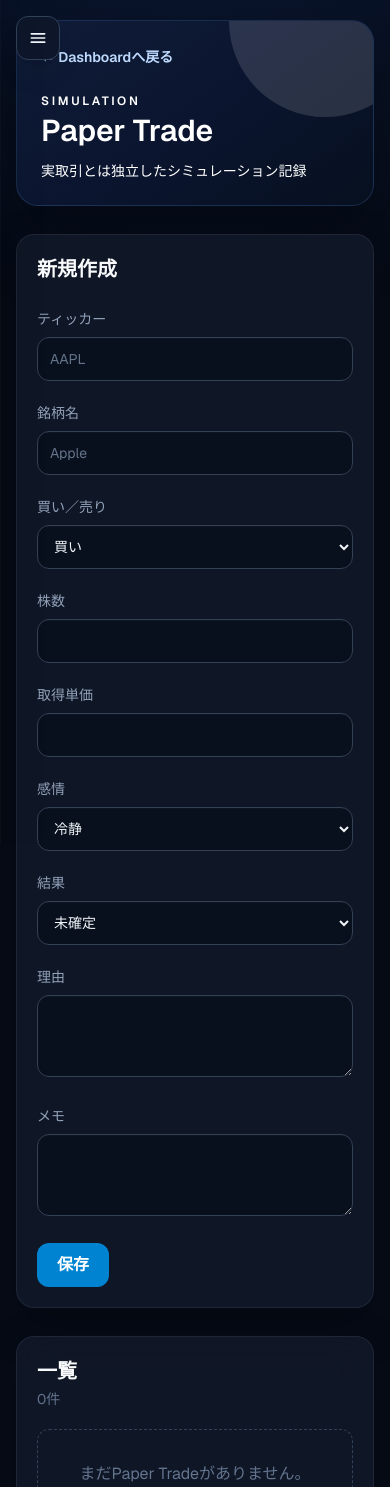
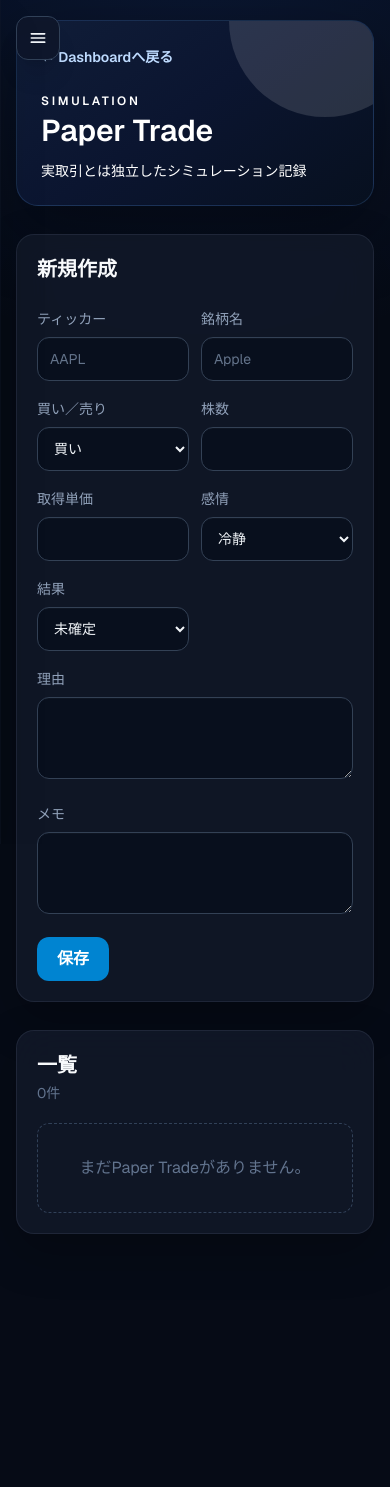
Before and after one commit to fcd0520-netizen/trade-journal, a Next.js app: page /paper-trade in a window 390 px wide. Shown: the top 1487 px of the page. After the commit the page ends 1274 px from the top, so only its background shows below. Built offline with nearby package versions, Linux system fonts and the light colour scheme.

Commit message:
Fix mobile standalone entry forms

```diff
--- a/app/paper-trade/page.tsx
+++ b/app/paper-trade/page.tsx
@@ -103,7 +103,7 @@ export default function PaperTradePage() {
             <h2 className="text-xl font-semibold text-white">{editingId === null ? "新規作成" : "編集"}</h2>
             {editingId !== null && <button type="button" onClick={reset} className="min-h-10 border border-slate-700 px-4 text-sm text-slate-300">キャンセル</button>}
           </div>
-          <div className="mt-6 grid gap-5 sm:grid-cols-2">
+          <div className="mt-6 grid min-w-0 grid-cols-2 gap-x-3 gap-y-4 sm:gap-5 [&>div]:min-w-0">
             <div><label>ティッカー</label><input value={form.ticker} onChange={(e) => update("ticker", e.target.value)} placeholder="AAPL" /></div>
             <div><label>銘柄名</label><input value={form.companyName} onChange={(e) => update("companyName", e.target.value)} placeholder="Apple" /></div>
             <div><label>買い／売り</label><select value={form.side} onChange={(e) => update("side", e.target.value as "買い" | "売り")}><option>買い</option><option>売り</option></select></div>
@@ -111,10 +111,10 @@ export default function PaperTradePage() {
             <div><label>取得単価</label><input type="number" min="0" step="0.01" inputMode="decimal" value={form.acquisitionPrice} onChange={(e) => update("acquisitionPrice", e.target.value)} /></div>
             <div><label>感情</label><select value={form.emotion} onChange={(e) => update("emotion", e.target.value)}><option>冷静</option><option>様子見</option><option>飛びつき</option><option>不安</option><option>自信あり</option><option>リベンジ</option></select></div>
             <div><label>結果</label><select value={form.result} onChange={(e) => update("result", e.target.value)}><option>未確定</option><option>勝ち</option><option>負け</option><option>引き分け</option></select></div>
-            <div className="sm:col-span-2"><label>理由</label><textarea rows={3} value={form.reason} onChange={(e) => update("reason", e.target.value)} /></div>
-            <div className="sm:col-span-2"><label>メモ</label><textarea rows={3} value={form.memo} onChange={(e) => update("memo", e.target.value)} /></div>
-            <div className="sm:col-span-2"><button type="button" onClick={save} className="min-h-11 bg-sky-600 px-5 font-semibold text-white hover:bg-sky-500">{editingId === null ? "保存" : "更新する"}</button></div>
-            {message && <p aria-live="polite" className="rounded-xl border border-emerald-500/20 bg-emerald-500/10 p-3 text-sm text-emerald-300 sm:col-span-2">{message}</p>}
+            <div className="col-span-2"><label>理由</label><textarea rows={3} value={form.reason} onChange={(e) => update("reason", e.target.value)} /></div>
+            <div className="col-span-2"><label>メモ</label><textarea rows={3} value={form.memo} onChange={(e) => update("memo", e.target.value)} /></div>
+            <div className="col-span-2"><button type="button" onClick={save} className="min-h-11 bg-sky-600 px-5 font-semibold text-white hover:bg-sky-500">{editingId === null ? "保存" : "更新する"}</button></div>
+            {message && <p aria-live="polite" className="col-span-2 rounded-xl border border-emerald-500/20 bg-emerald-500/10 p-3 text-sm text-emerald-300">{message}</p>}
           </div>
         </section>
 
--- a/app/watchlist/page.tsx
+++ b/app/watchlist/page.tsx
@@ -363,7 +363,7 @@ export default function WatchlistPage() {
             )}
           </div>
 
-          <div className="mt-6 grid gap-5 sm:grid-cols-2 lg:grid-cols-3">
+          <div className="mt-6 grid min-w-0 grid-cols-2 gap-x-3 gap-y-4 sm:gap-5 lg:grid-cols-3 [&>div]:min-w-0">
             <div><label htmlFor="ticker">ティッカー</label><input id="ticker" value={form.ticker} onChange={(event) => update("ticker", event.target.value)} placeholder="AAPL" /></div>
             <div><label htmlFor="company-name">銘柄名</label><input id="company-name" value={form.companyName} onChange={(event) => update("companyName", event.target.value)} placeholder="Apple" /></div>
             <div><label htmlFor="currency">通貨</label><select id="currency" value={form.currency} onChange={(event) => update("currency", event.target.value as WatchlistCurrency)}><option value="USD">USD</option><option value="JPY">JPY</option></select></div>
@@ -371,9 +371,9 @@ export default function WatchlistPage() {
             <div><label htmlFor="target-price">希望購入価格</label><input id="target-price" type="number" min="0" step="any" inputMode="decimal" value={form.targetPrice} onChange={(event) => update("targetPrice", event.target.value)} placeholder={form.currency === "USD" ? "165.00" : "2200"} /></div>
             <div><label htmlFor="start-date">監視開始日</label><input id="start-date" type="date" value={form.startDate} onChange={(event) => update("startDate", event.target.value)} /></div>
             <div><label htmlFor="status">ステータス</label><select id="status" value={form.status} onChange={(event) => update("status", event.target.value as WatchlistStatus)}><option value="監視中">監視中</option><option value="✅ 購入済">✅ 購入済</option><option value="❌ 見送り">❌ 見送り</option></select></div>
-            <div className="sm:col-span-2 lg:col-span-3"><label htmlFor="reason">監視理由</label><textarea id="reason" rows={3} value={form.reason} onChange={(event) => update("reason", event.target.value)} placeholder="監視を始めた理由や注目しているポイント" /></div>
-            <div className="sm:col-span-2 lg:col-span-3"><button type="button" onClick={save} className="min-h-11 bg-sky-600 px-5 font-semibold text-white hover:bg-sky-500">{editingId === null ? "追加する" : "更新する"}</button></div>
-            {message && <p aria-live="polite" className="rounded-xl border border-emerald-500/20 bg-emerald-500/10 p-3 text-sm text-emerald-300 sm:col-span-2 lg:col-span-3">{message}</p>}
+            <div className="col-span-2 lg:col-span-3"><label htmlFor="reason">監視理由</label><textarea id="reason" rows={3} value={form.reason} onChange={(event) => update("reason", event.target.value)} placeholder="監視を始めた理由や注目しているポイント" /></div>
+            <div className="col-span-2 lg:col-span-3"><button type="button" onClick={save} className="min-h-11 bg-sky-600 px-5 font-semibold text-white hover:bg-sky-500">{editingId === null ? "追加する" : "更新する"}</button></div>
+            {message && <p aria-live="polite" className="col-span-2 rounded-xl border border-emerald-500/20 bg-emerald-500/10 p-3 text-sm text-emerald-300 lg:col-span-3">{message}</p>}
           </div>
         </section>
 
```
Also changed, not shown: 1 other file (tests, documents, lock files or other folders).
